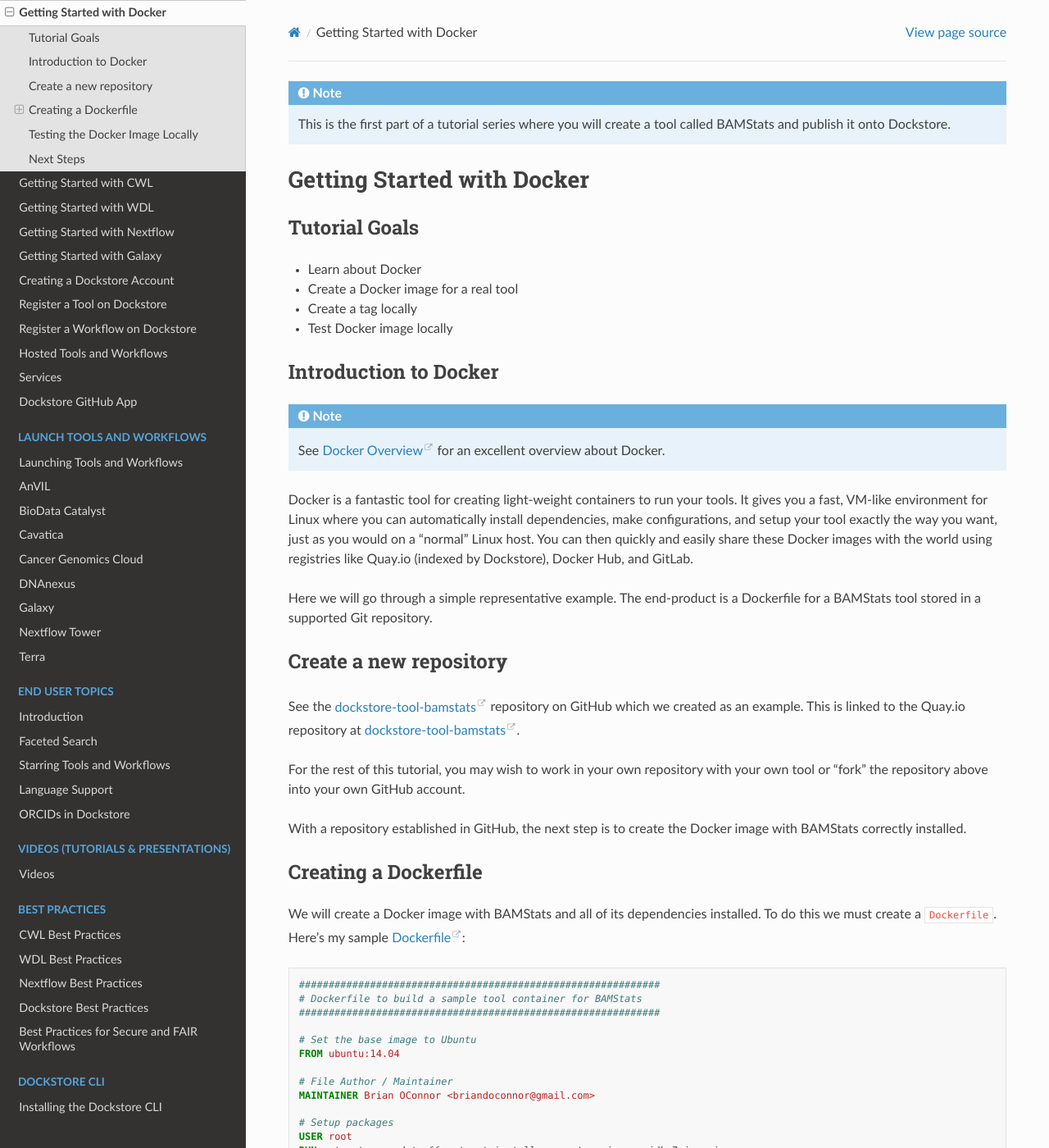
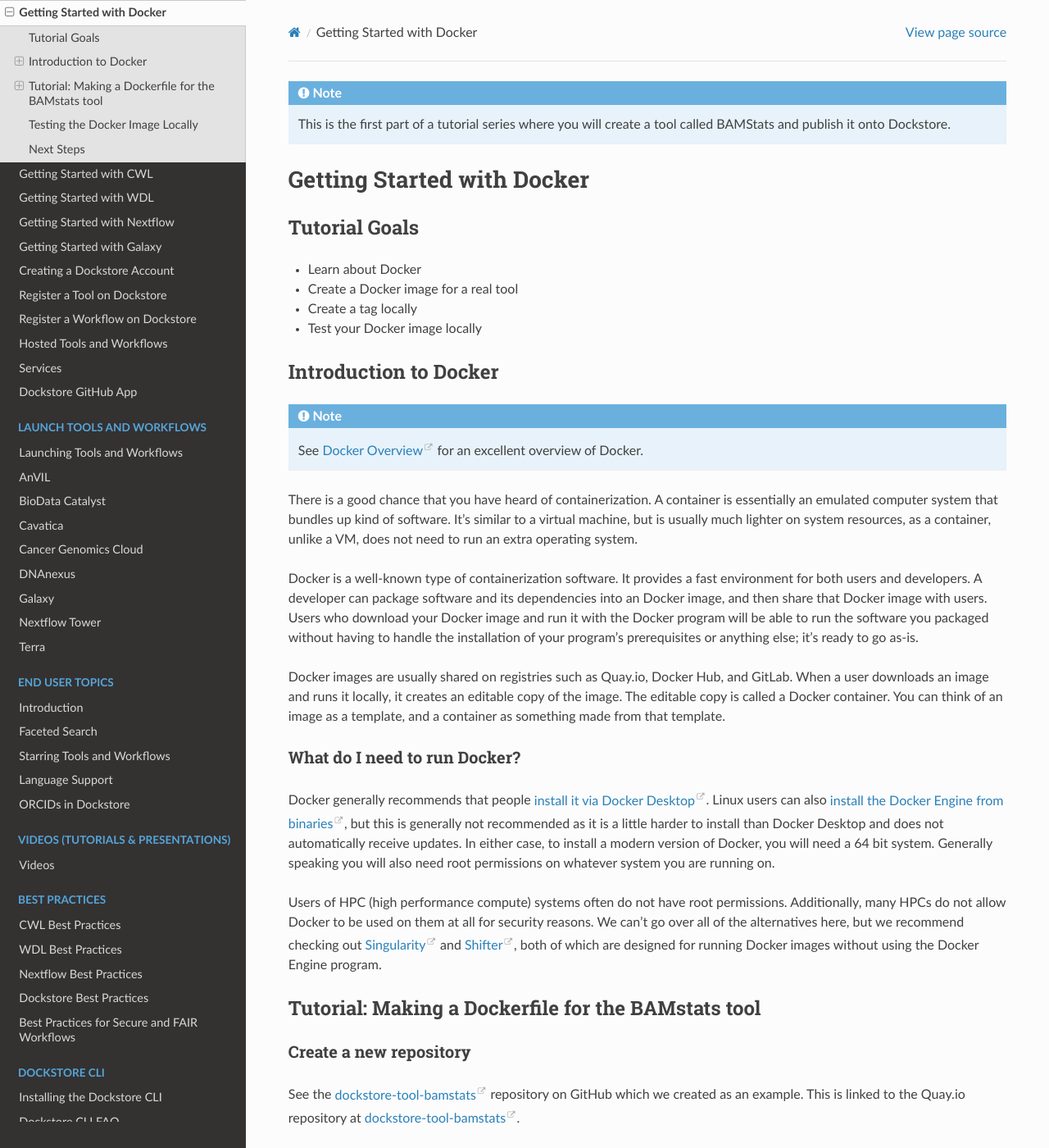
Before and after one commit to dockstore/dockstore-documentation, a Sphinx documentation site: the page built from docs/getting-started/getting-started-with-docker.rst, in a window 1280 px wide and 1400 px high. Shown: the whole window at 82% size. Built offline with Sphinx 7.4.7 and the Read the Docs theme 2.0.0, drawn with Linux system fonts in a browser that asks for light colours; some of the changed text lies outside the part shown.

Commit message:
Revamp intro of Docker intro, fix headers

```diff
--- a/docs/getting-started/getting-started-with-docker.rst
+++ b/docs/getting-started/getting-started-with-docker.rst
@@ -10,27 +10,30 @@
 -  Learn about Docker
 -  Create a Docker image for a real tool
 -  Create a tag locally
--  Test Docker image locally
+-  Test your Docker image locally
 
 Introduction to Docker
 ----------------------
 
-.. note:: See `Docker Overview <https://docs.docker.com/get-started/overview/>`__ for an excellent overview about Docker.
+.. note:: See `Docker Overview <https://docs.docker.com/get-started/overview/>`__ for an excellent overview of Docker.
 
-Docker is a fantastic tool for creating light-weight containers to run
-your tools. It gives you a fast, VM-like environment for Linux where you
-can automatically install dependencies, make configurations, and setup
-your tool exactly the way you want, just as you would on a "normal"
-Linux host. You can then quickly and easily share these Docker images
-with the world using registries like Quay.io (indexed by Dockstore),
-Docker Hub, and GitLab.
+There is a good chance that you have heard of containerization. A container is essentially an emulated computer system that bundles up kind of software. It's similar to a virtual machine, but is usually much lighter on system resources, as a container, unlike a VM, does not need to run an extra operating system.
 
-Here we will go through a simple representative example. The end-product
-is a Dockerfile for a BAMStats tool stored in a supported Git
-repository.
+Docker is a well-known type of containerization software. It provides a fast environment for both users and developers. A developer can package software and its dependencies into an Docker image, and then share that Docker image with users. Users who download your Docker image and run it with the Docker program will be able to run the software you packaged without having to handle the installation of your program's prerequisites or anything else; it's ready to go as-is.
+
+Docker images are usually shared on registries such as Quay.io, Docker Hub, and GitLab. When a user downloads an image and runs it locally, it creates an editable copy of the image. The editable copy is called a Docker container. You can think of an image as a template, and a container as something made from that template.
+
+What do I need to run Docker?
+~~~~~~~~~~~~~~~~~~~~~~~~~~~~~
+Docker generally recommends that people `install it via Docker Desktop <https://docs.docker.com/desktop/#download-and-install>`__. Linux users can also `install the Docker Engine from binaries <https://docs.docker.com/engine/install/binaries/>`__, but this is generally not recommended as it is a little harder to install than Docker Desktop and does not automatically receive updates. In either case, to install a modern version of Docker, you will need a 64 bit system. Generally speaking you will also need root permissions on whatever system you are running on.
+
+Users of HPC (high performance compute) systems often do not have root permissions. Additionally, many HPCs do not allow Docker to be used on them at all for security reasons. We can't go over all of the alternatives here, but we recommend checking out `Singularity <https://sylabs.io/guides/2.6/user-guide/singularity_and_docker.html>`__ and `Shifter <https://github.com/NERSC/shifter>`__, both of which are designed for running Docker images without using the Docker Engine program.
+
+Tutorial: Making a Dockerfile for the BAMstats tool
+---------------------------------------------------
 
 Create a new repository
------------------------
+~~~~~~~~~~~~~~~~~~~~~~~
 
 See the
 `dockstore-tool-bamstats <https://github.com/CancerCollaboratory/dockstore-tool-bamstats>`__
@@ -45,8 +48,8 @@
 With a repository established in GitHub, the next step is to create the
 Docker image with BAMStats correctly installed.
 
-Creating a Dockerfile
----------------------
+Create a Dockerfile
+~~~~~~~~~~~~~~~~~~~
 
 We will create a Docker image with BAMStats and all of its dependencies
 installed. To do this we must create a ``Dockerfile``. Here's my sample
@@ -163,8 +166,8 @@
 on building your Docker image on Quay.io we recommend their
 `tutorial <https://quay.io/tutorial/>`__.
 
-Building Docker Images
-~~~~~~~~~~~~~~~~~~~~~~
+Build a Docker Images
+~~~~~~~~~~~~~~~~~~~~~
 
 Now that you've created the ``Dockerfile``, the next step is to build
 the image. Install the Docker Engine `here <https://docs.docker.com/engine/install/ubuntu/>`__. The docker command line is used for this:
```
